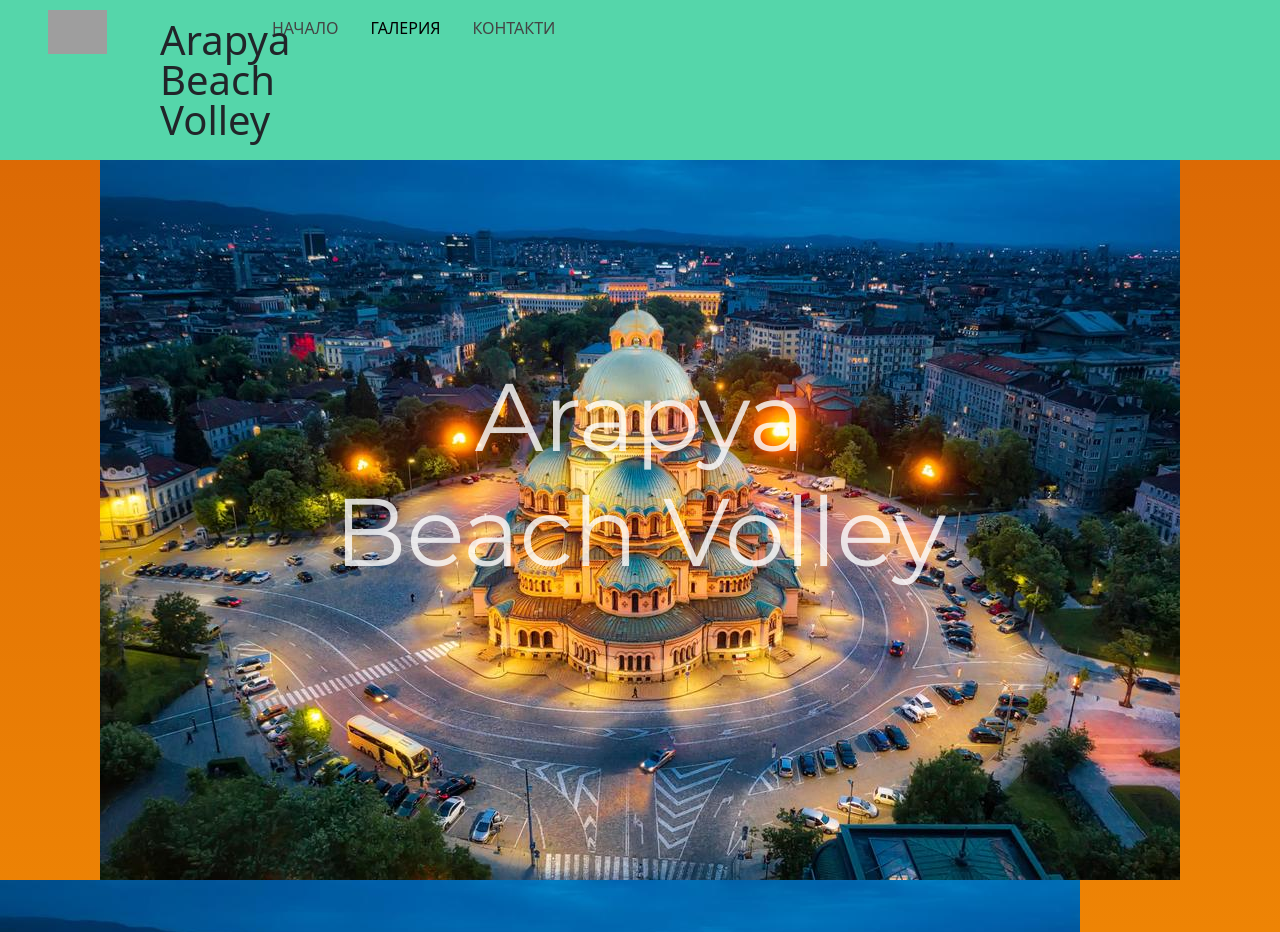
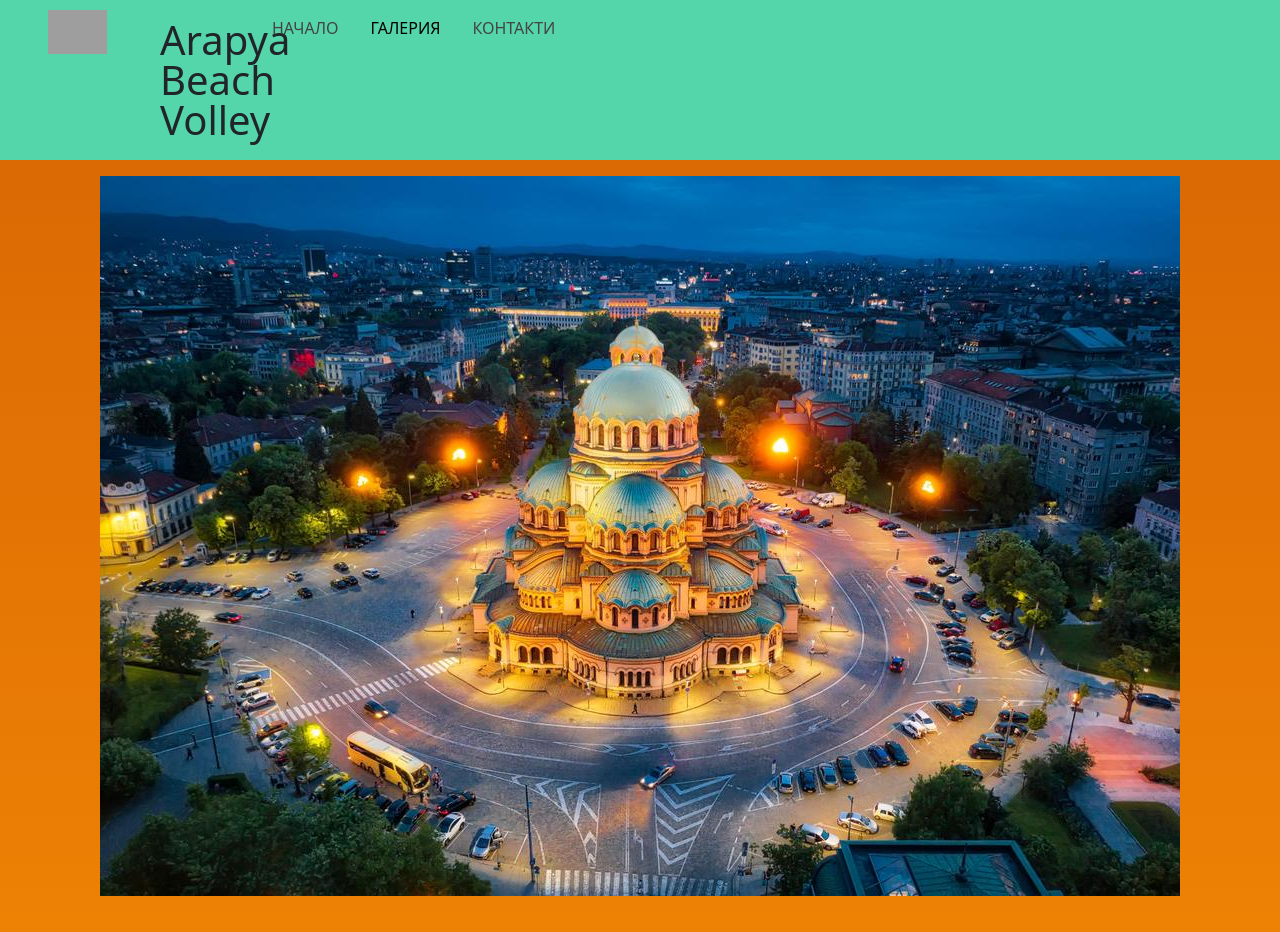
Before and after one commit to IAndreev1/Arapya-Beach-Volley, a Vue app in the folder arapyaVolley/: page / in a window 1280 px wide. Shown: the top 932 px of the page. Built offline with nearby package versions, Linux system fonts and the light colour scheme; grey boxes are pictures that could not be loaded.

Commit message:
Basic start ideas.

```diff
--- a/arapyaVolley/src/components/HomePage.vue
+++ b/arapyaVolley/src/components/HomePage.vue
@@ -1,17 +1,27 @@
 <template>
   <head>
-    <meta name="viewport" content="width=device-width, initial-scale=1.0, maximum-scale=1.0, user-scalable=no">
+    <meta name="viewport" content="width=device-width, initial-scale=1.0">
     <link href="https://fonts.googleapis.com/css?family=Montserrat&display=swap" rel="stylesheet">
 
   </head>
-  <body id = "MyBody">
+  <body id="MyBody">
 
   <NavBar active-gallery="yes" active-next="no"/>
-  <div class="conteiner">
+  <div class="container">
+
     <img src="./icons/sofia-1.jpg" class="bigPhoto">
-    <h1 class="textA">Arapya Beach Volley</h1>
+
   </div>
-  <img src="./icons/sofia-1.jpg" class="bigPhoto">
+  <div class="container">
+    <div>
+      AAAA
+    </div>
+
+  </div>
+  <div class="container">
+    <img src="./icons/sofia-1.jpg" class="bigPhoto">
+
+  </div>
   </body>
 </template>
 
@@ -32,12 +42,15 @@ export default {
 </script>
 
 <style scoped>
-.conteiner {
-  position: relative;
-  text-align: center;
-  color: black;
+.container {
   display: flex;
   justify-content: center;
+  align-items: center;
+  padding: 1rem;
+}
+
+.container-text {
+
 }
 
 .textA {
@@ -51,9 +64,12 @@ export default {
   color: white;
 }
 
-#MyBody {
+.textA1 {
+  position: static;
+  transform: none;
+  font-size: 3em;
+}
 
-}
 
 .navbar {
   overflow: hidden;
@@ -63,6 +79,9 @@ export default {
   width: 100%; /* Full width */
 }
 
+.bigPhoto {
+  max-width: 100vw
+}
 
 .clearfix:after {
   content: ".";
@@ -78,6 +97,7 @@ export default {
   padding: 10px 5%;
 
 }
+
 .site-header h1 {
   margin: 0;
 }
```
